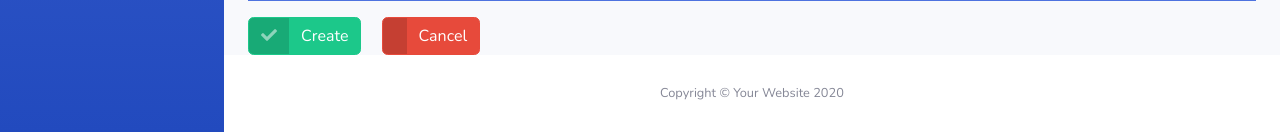
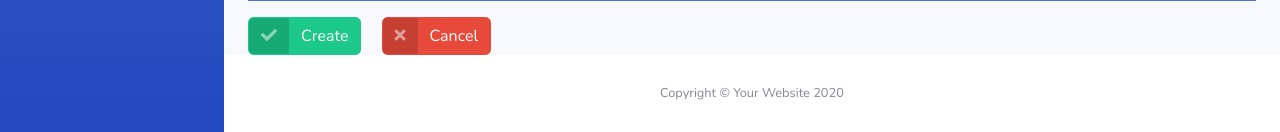
Before and after one commit to Hrishikesh-Panigrahi/sas, a Django app: page /timetable/CreateTimeTable in a window 1280 px wide. Shown: the part 962-1094 px from the top of the page. Run offline with Django 4.2, Linux system fonts and the light colour scheme; some libraries are stand-ins or nearby versions.

Commit message:
tt times icon

```diff
--- a/timetable/templates/timetable/tt.html
+++ b/timetable/templates/timetable/tt.html
@@ -337,7 +337,7 @@
 </button>
 <button form="userForm" type="submit" onclick="alert('cleared timettable');localStorage.clear();window.location.reload();" class="btn btn-danger btn-icon-split mr-3">
     <span class="icon text-white-50">
-        <i class="fas fa-xmark"></i>
+        <i class="fa fa-times"></i>
     </span>
     <span class="text">Cancel</span>
 </button>
```
